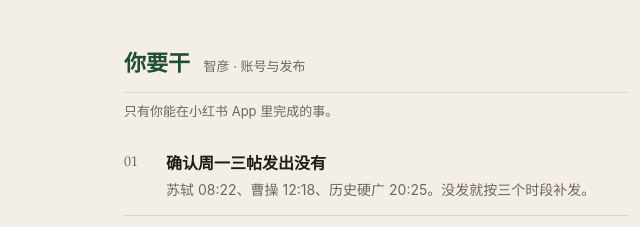
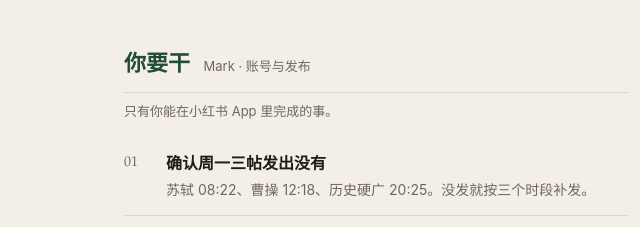
Before and after one commit to Chenzyishere/xhs-board, a plain HTML site: page index.html in a window 1280 px wide. Shown: the part 471-698 px from the top of the page, 0-640 px from the left. Drawn offline with Linux system fonts and the light colour scheme.

Commit message:
Call the operator Mark on the ops board.
Co-authored-by: Cursor <cursoragent@cursor.com>

```diff
--- a/index.html
+++ b/index.html
@@ -22,7 +22,7 @@
 
     <section class="split">
       <article class="lane you">
-        <h2>你要干 <span>智彦 · 账号与发布</span></h2>
+        <h2>你要干 <span>Mark · 账号与发布</span></h2>
         <p class="lane-hint">只有你能在小红书 App 里完成的事。</p>
         <ol id="you-list"></ol>
       </article>
```
Also changed, not shown: 1 other file.
